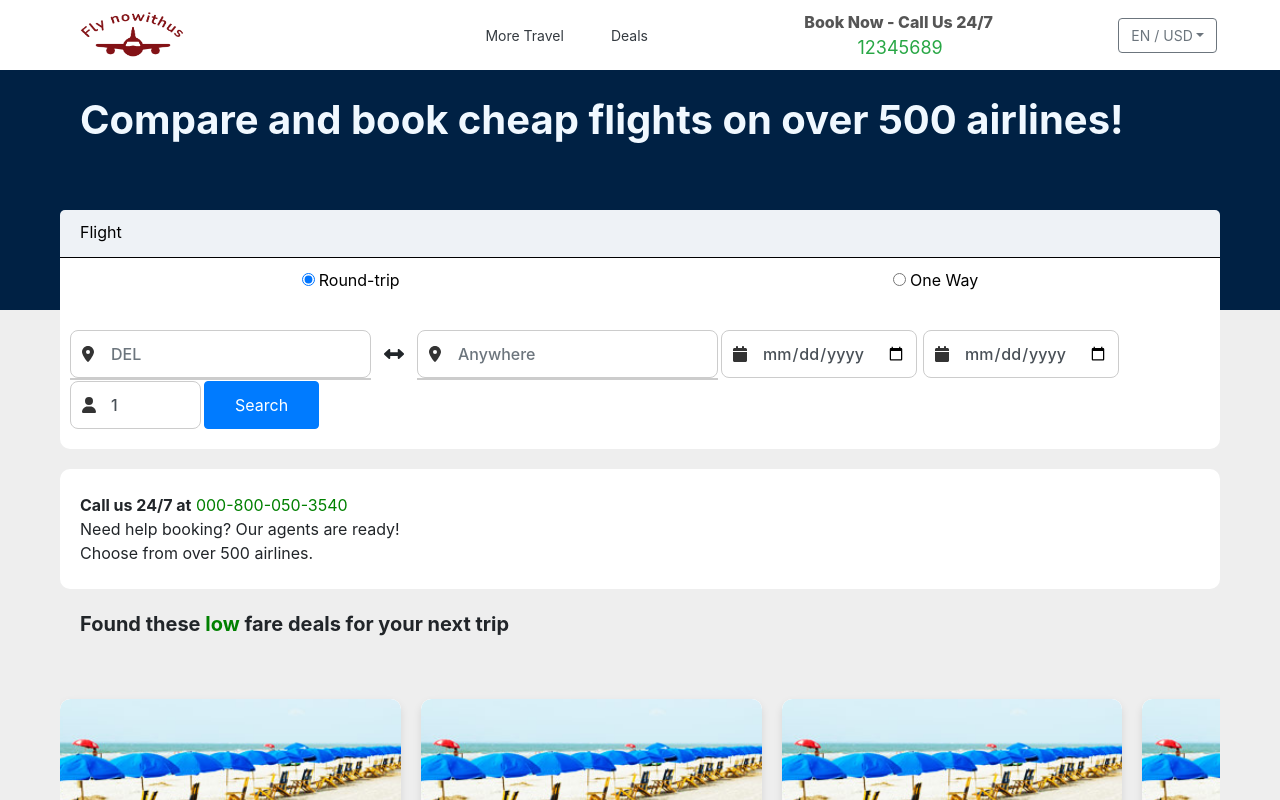
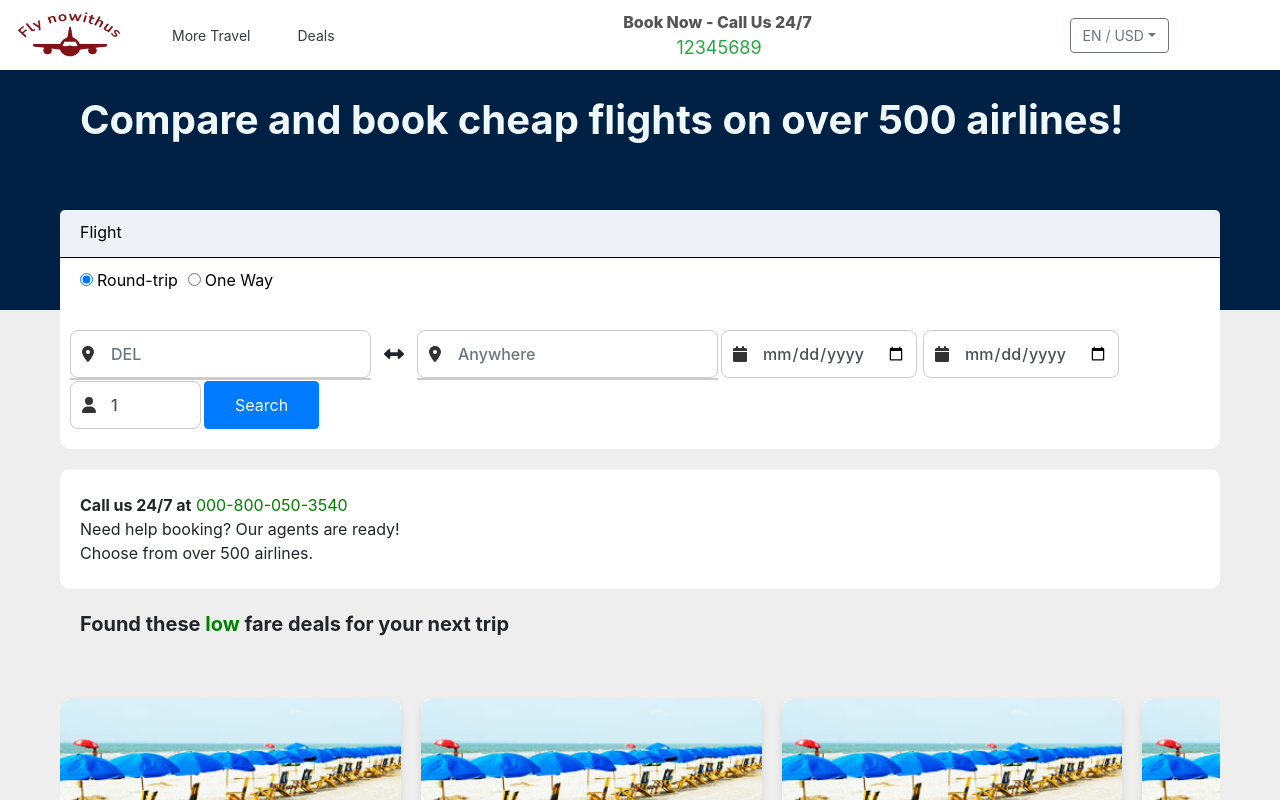
Before and after one commit to AG047/Flight-App, a React (Create React App) app: page / in a window 1280 px wide. Shown: the top 800 px of the page. Built offline with nearby package versions, Linux system fonts and the light colour scheme.

Commit message:
Updated Navbar

```diff
--- a/src/App.css
+++ b/src/App.css
@@ -287,6 +287,7 @@ a.panel {
   gap: 10px;
   font-size: 1rem;
   margin-top: 10px;
+  padding-left: 20px;
 }
 
 #coach {
@@ -1471,10 +1472,30 @@ td {
   margin-right: 20px;
 }
 /* Optional: Change text color on hover */
-
+.customBookNowWidth{
+  width: 55%;
+}
+@media (max-width: 1052px) {
+  .customBookNowWidth {
+    width: 50%;
+  }
+}
+@media (max-width: 947px) {
+  .customBookNowWidth {
+    width: 37%;
+  }
+}
 @media (max-width: 767px) {
   .title-text {
     height: 270px;
+  }
+  .trip-type-1 {
+    padding-left: 0px;
+    width: 100%;
+    justify-content: space-around;
+  }
+  .headerSmallScreen {
+    justify-content: space-around;
   }
 }
 @media (max-width: 577px) {
--- a/src/headerWebsite.js
+++ b/src/headerWebsite.js
@@ -18,8 +18,7 @@ const HeaderWebsite = () => {
     <header className="bg-white shadow-sm">
       <Container fluid>
         <Row
-          className="align-items-center"
-          style={{ justifyContent: "space-around" }}
+          className="align-items-center headerSmallScreen"
         >
           {/* Left Side: Logo */}
           <div className="align-items-center" style={{ display: "flex" }}>
@@ -94,7 +93,7 @@ const HeaderWebsite = () => {
           </div>
 
           {/* Call Us Section (Hidden on Small Screens) */}
-          <div className="d-none d-md-flex justify-content-center align-items-center">
+          <div className="d-none d-md-flex justify-content-center align-items-center customBookNowWidth">
             <div className="text-center">
               <span className="d-block book-now fw-bold">
                 Book Now - Call Us 24/7
@@ -106,7 +105,7 @@ const HeaderWebsite = () => {
           </div>
 
           {/* Sign In/Join and Language/Currency Dropdown (Hidden on Small Screens) */}
-          <div className="d-none d-md-flex justify-content-end align-items-center">
+          <div className="d-none d-md-flex justify-content-end align-items-center ms-auto mr-3">
             <Dropdown>
               <Dropdown.Toggle
                 id="dropdown-basic"
--- a/src/travel.js
+++ b/src/travel.js
@@ -36,7 +36,7 @@ const TravelApp = () => {
 
           <div className="flight-panel" id="Flight-panel">
             <div className="trip-type">
-              <form className="trip-type-1" style={{width:"100%",justifyContent:"space-around"}}>
+              <form className="trip-type-1">
                 {/* {["Round-trip", "One Way", "Multi-City"].map((type, index) => ( */}
                 {["Round-trip", "One Way"].map((type, index) => (
                   <div key={index}>
```
